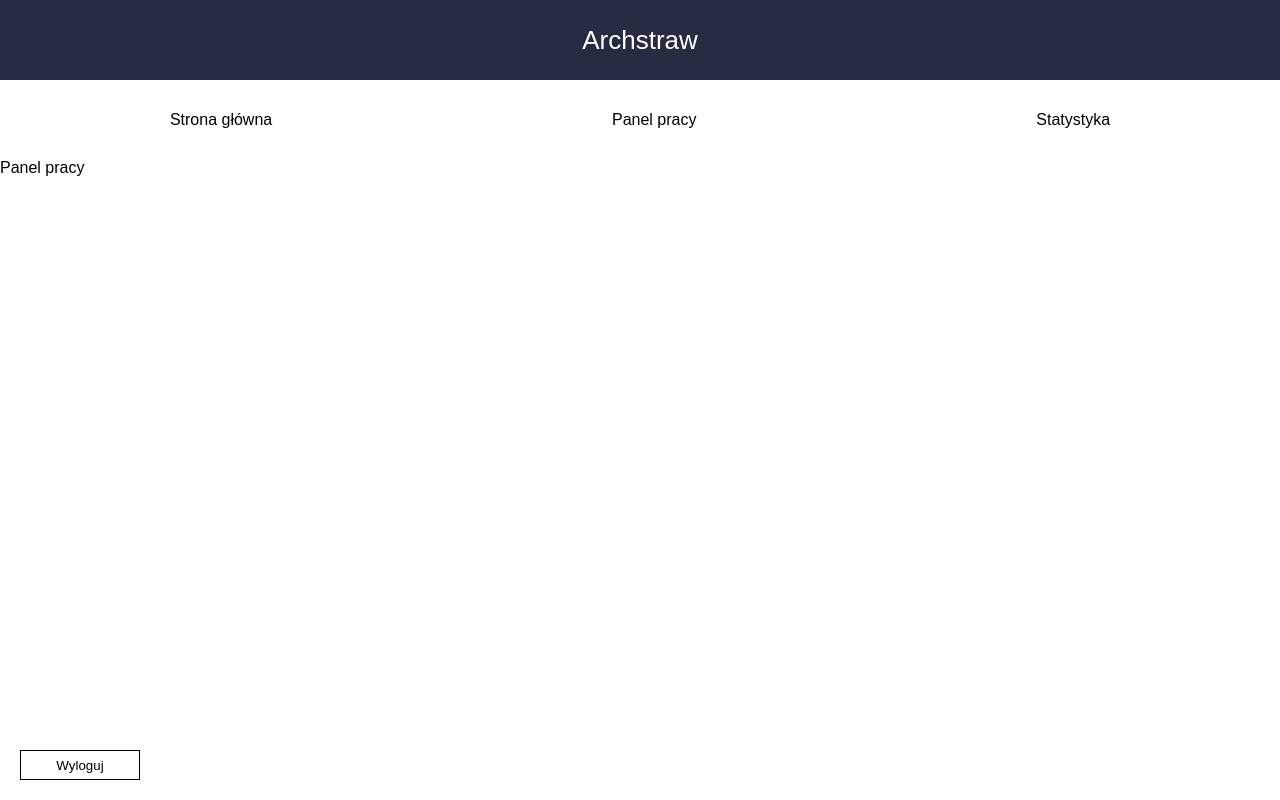
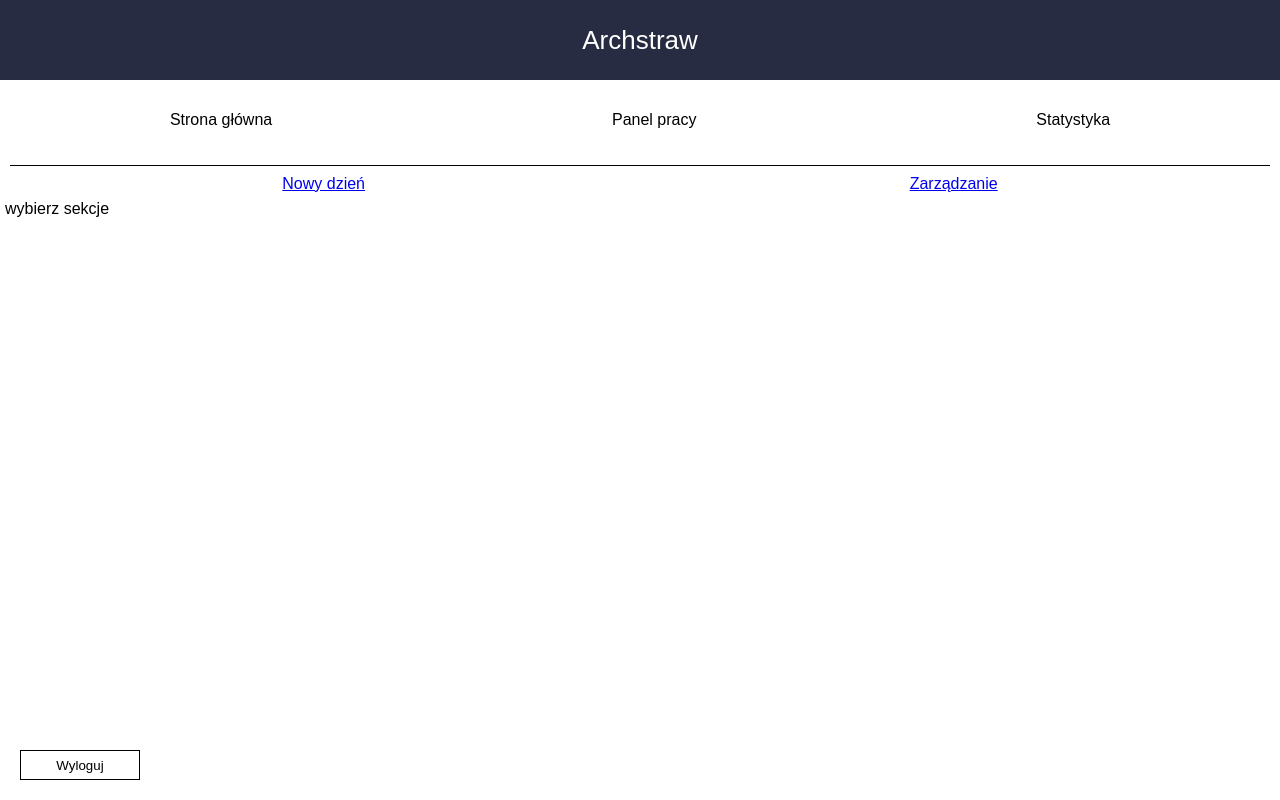
Before and after one commit to CasperFK/Archstraw, a React app in the folder src/view/: page /work in a window 1280 px wide. Built offline with nearby package versions, Linux system fonts and the light colour scheme.

Commit message:
Add nested routing
In component Work I added a nested routing to handle createing a new day and managment this day

```diff
--- /dev/null
+++ b/src/view/src/components/work/Managment.js
@@ -0,0 +1,9 @@
+import React from 'react'
+
+const Managment = () => {
+  return (
+    <div>zarządzanie aktualnym dniem pracy</div>
+  )
+}
+
+export default Managment;
--- /dev/null
+++ b/src/view/src/components/work/NewDay.js
@@ -0,0 +1,9 @@
+import React from 'react'
+
+const NewDay = () => {
+  return (
+    <div>Tworzenie nowego dnia pracy</div>
+  )
+}
+
+export default NewDay;
--- /dev/null
+++ b/src/view/src/components/work/Topic.js
@@ -0,0 +1,17 @@
+import React from 'react'
+import { useParams } from 'react-router-dom';
+import Managment from './Managment';
+import NewDay from './NewDay';
+
+
+const Topic = () => {
+  let { topicId } = useParams();
+
+  return (
+    <div>
+      {topicId === "day" ? <NewDay /> : <Managment />}
+    </div>
+  )
+}
+
+export default Topic;
--- a/src/view/src/components/work/Work.js
+++ b/src/view/src/components/work/Work.js
@@ -1,8 +1,50 @@
 import React from 'react';
+import styled from 'styled-components';
+import { Switch, Route, Link, useRouteMatch } from "react-router-dom";
+import Topic from './Topic';
+
+const Wrapper = styled.div`
+  padding: 5px;
+`;
+
+const NavWrapper = styled.nav`
+  margin: 0 5px;
+  border-top: 1px solid black;
+`;
+
+const Navigation = styled.ul`
+  list-style: none;
+  display: flex;
+  justify-content: space-around;
+`;
+
+const ListItem = styled.li`
+  line-height: 35px;
+`;
 
 const Work = () => {
+  let { path, url } = useRouteMatch();
   return (
-    <div>Panel pracy</div>
+    <Wrapper>
+      <NavWrapper>
+        <Navigation>
+          <ListItem>
+            <Link to={`${url}/day`}>Nowy dzień</Link>
+          </ListItem>
+          <ListItem>
+            <Link to={`${url}/managment`}>Zarządzanie</Link>
+          </ListItem>
+        </Navigation>
+      </NavWrapper>
+      <Switch>
+        <Route exact path={path}>
+          <div>wybierz sekcje</div>
+        </Route>
+        <Route path={`${path}/:topicId`}>
+          <Topic />
+        </Route>
+      </Switch>
+    </Wrapper>
   )
 }
 
```
Also changed, not shown: src/view/src/components/menu/MenuApp.js (line endings or trailing spaces).
